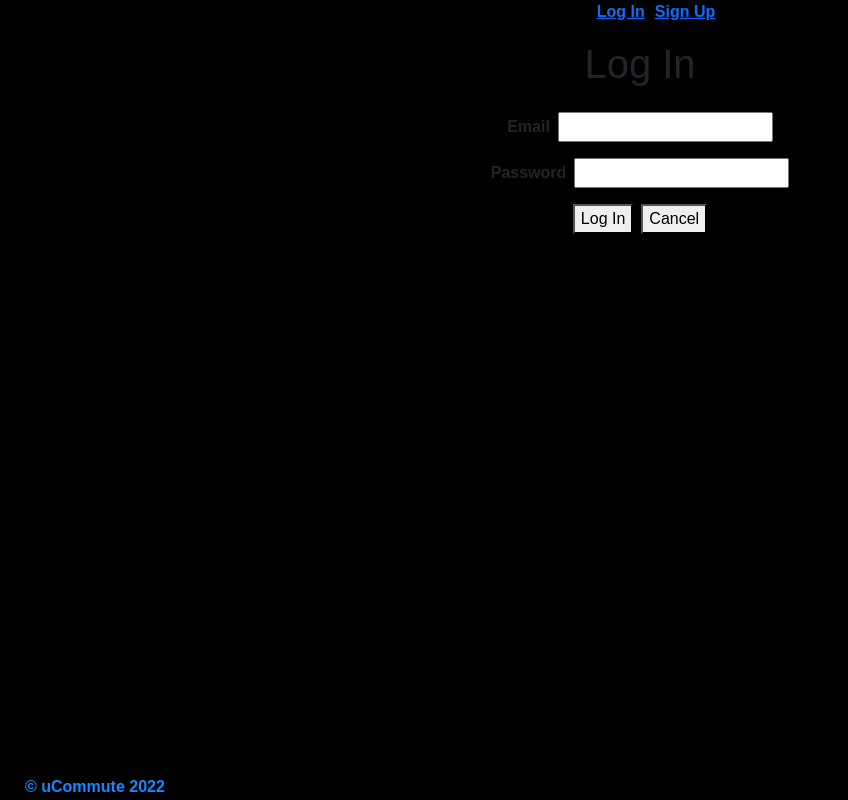
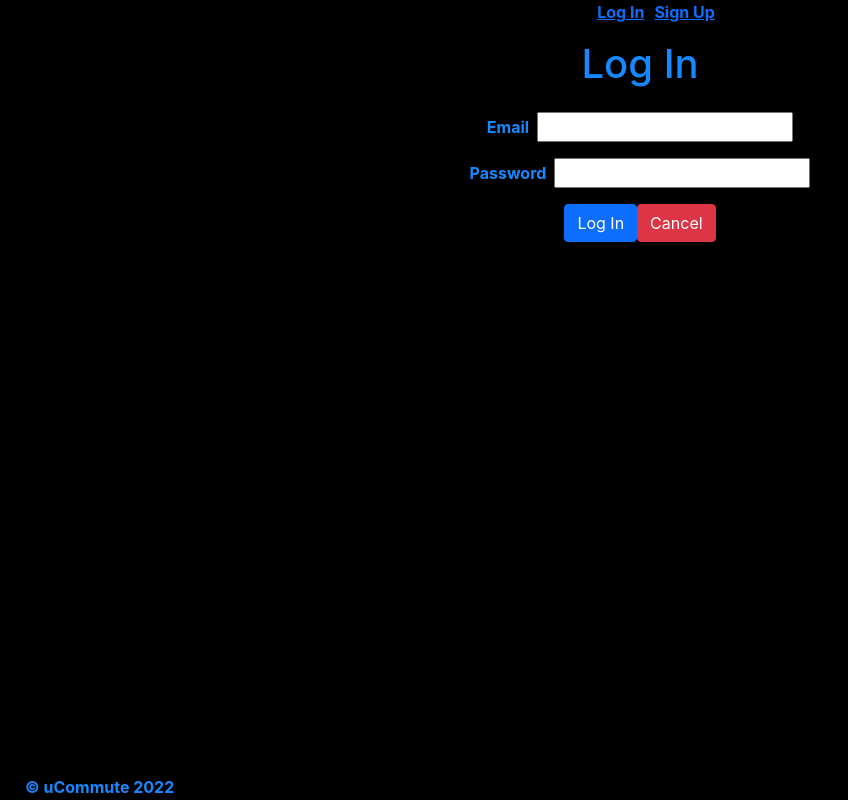
Before and after one commit to jurgenstevens/ucommute-front, a React (Create React App) app: page /login in a window 1280 px wide. Shown: the whole page, without its empty margins (0-848 px from the left). Built offline with nearby package versions, Linux system fonts and the light colour scheme; no server answers.

Commit message:
Change auth form font color and login to use Bootstrap btns.

```diff
--- a/public/styles/style.css
+++ b/public/styles/style.css
@@ -6,6 +6,7 @@ body {
   /* font-family: -apple-system, BlinkMacSystemFont, sans-serif; */
   font-family: 'Titillium Web', sans-serif;
   font-weight: bolder;
+  text-decoration: none;
 }
 
 #landingHeader {
@@ -29,6 +30,7 @@ ul {
   text-align: center;
   align-items: center;
   color: #1589FF;
+  text-decoration: none;
 }
 
 .landing {
--- a/src/App.css
+++ b/src/App.css
@@ -27,6 +27,7 @@
 
 .App-link {
   color: #61dafb;
+  text-decoration: none;
 }
 
 @keyframes App-logo-spin {
--- a/src/components/LoginForm/LoginForm.jsx
+++ b/src/components/LoginForm/LoginForm.jsx
@@ -56,9 +56,9 @@ const LoginForm = props => {
           />
         </div>
         <div>
-          <button className={styles.button}>Log In</button>
+          <button className={styles.button && 'btn btn-primary'}>Log In</button>
           <Link to="/">
-            <button>Cancel</button>
+            <button className='btn btn-danger'>Cancel</button>
           </Link>
         </div>
       </form>
--- a/src/index.css
+++ b/src/index.css
@@ -1,13 +1,14 @@
-/* body {
+body {
   margin: 0;
   font-family: -apple-system, BlinkMacSystemFont, 'Segoe UI', 'Roboto', 'Oxygen',
     'Ubuntu', 'Cantarell', 'Fira Sans', 'Droid Sans', 'Helvetica Neue',
     sans-serif;
   -webkit-font-smoothing: antialiased;
   -moz-osx-font-smoothing: grayscale;
+  text-decoration: none;
 }
 
 code {
   font-family: source-code-pro, Menlo, Monaco, Consolas, 'Courier New',
     monospace;
-} */
+}
--- a/src/pages/Login/Login.module.css
+++ b/src/pages/Login/Login.module.css
@@ -2,4 +2,5 @@
   display: flex;
   align-items: center;
   flex-direction: column;
+  color: #1589FF;
 }
--- a/src/pages/Signup/Signup.module.css
+++ b/src/pages/Signup/Signup.module.css
@@ -1,5 +1,6 @@
-/* .container {
+.container {
   display: flex;
   align-items: center;
   flex-direction: column;
-} */
+  color: #1589FF;
+}
```
